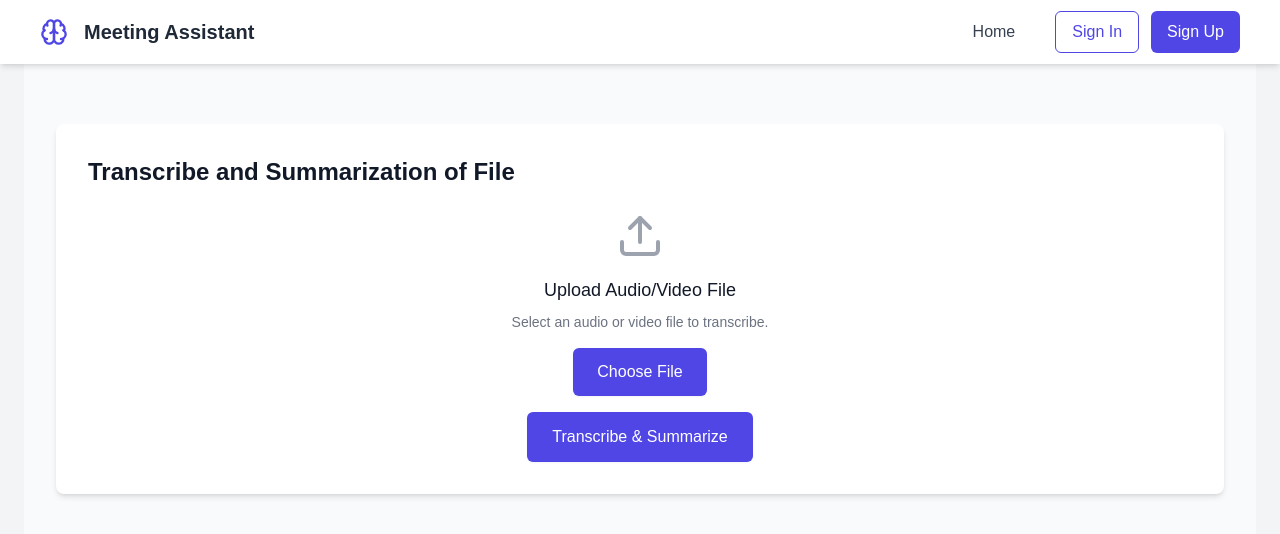
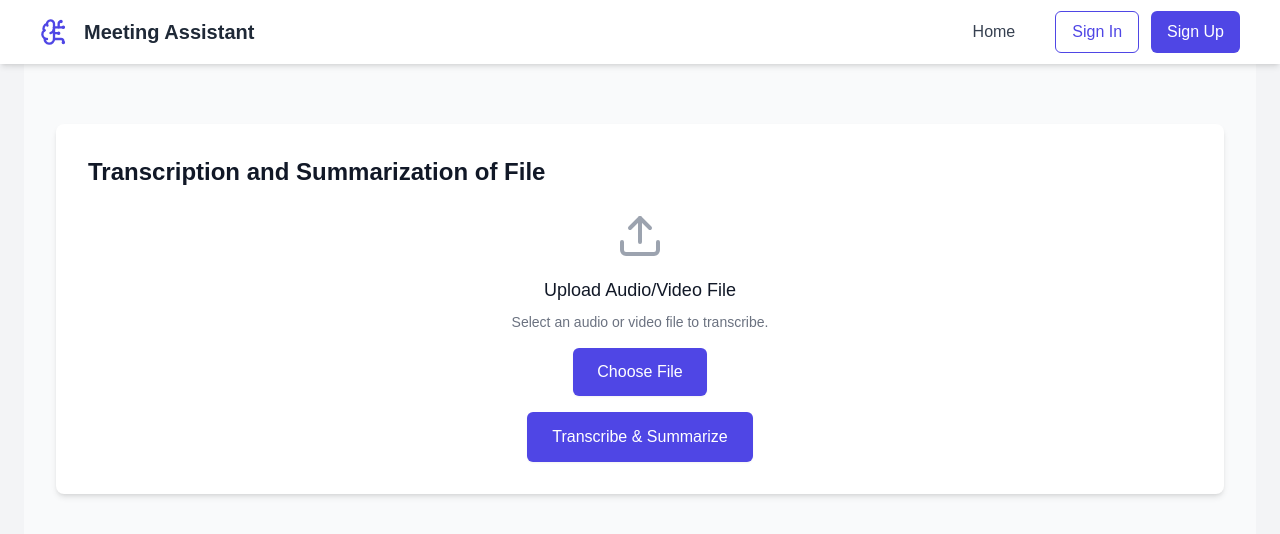
Before and after one commit to bhargavp2004/meeting-assistant-client, a Next.js app: page /meetings/upload in a window 1280 px wide. Shown: the top 534 px of the page. Built offline with nearby package versions, Linux system fonts and the light colour scheme; no server answers.

Commit message:
minor fixes

```diff
--- a/app/components/Navbar.js
+++ b/app/components/Navbar.js
@@ -3,7 +3,7 @@
 import { useEffect, useState } from "react";
 import { useRouter, usePathname } from "next/navigation";
 import { useAuth } from "../components/AuthProvider";
-import { Brain, LogOut, UserCircle2, Menu, X } from "lucide-react";
+import { Brain, LogOut, UserCircle2, Menu, X, BrainCircuit } from "lucide-react";
 
 export default function Navbar() {
   const { isAuthenticated, logout, user } = useAuth();
@@ -17,7 +17,7 @@ export default function Navbar() {
       .then((res) => {
         if (res.ok) {
           logout();
-          router.push("/home");
+          router.push("/");
         }
       })
       .catch(() => router.push("/login"));
@@ -30,9 +30,9 @@ export default function Navbar() {
           {/* Logo */}
           <div
             className="flex items-center space-x-4 cursor-pointer"
-            onClick={() => router.push("/home")}
+            onClick={() => router.push("/")}
           >
-            <Brain className="h-7 w-7 text-indigo-600" />
+            <BrainCircuit className="h-7 w-7 text-indigo-600" />
             <h1 className="text-xl font-semibold text-gray-800">Meeting Assistant</h1>
           </div>
 
@@ -46,7 +46,7 @@ export default function Navbar() {
           {/* Desktop Menu */}
           <div className="hidden md:flex items-center space-x-6 ml-auto">
             <button
-              onClick={() => router.push("/home")}
+              onClick={() => router.push("/")}
               className={`relative text-gray-700 hover:text-indigo-600 px-4 py-2 rounded-md text-md font-medium transition-colors ${
                 pathname === "/" ? "text-indigo-600 border-b-2 border-indigo-600" : ""
               }`}
@@ -127,7 +127,7 @@ export default function Navbar() {
         {/* Mobile Menu */}
         {isMenuOpen && (
           <div className="md:hidden flex flex-col space-y-2 mt-4 bg-white shadow-lg p-4 rounded-md">
-            <button onClick={() => router.push("/home")} className="text-gray-700 hover:text-indigo-600">
+            <button onClick={() => router.push("/")} className="text-gray-700 hover:text-indigo-600">
               Home
             </button>
             {isAuthenticated && (
--- a/app/meetings/upload/page.js
+++ b/app/meetings/upload/page.js
@@ -127,7 +127,7 @@ const UploadPage = () => {
         <div className="min-h-screen bg-gray-50">
             <div className="max-w-7xl mx-auto px-4 sm:px-6 lg:px-8 py-8 pt-20">
                 <div className="bg-white rounded-lg shadow-md p-8">
-                    <h1 className="text-2xl font-bold text-gray-900 mb-6">Transcribe and Summarization of File</h1>
+                    <h1 className="text-2xl font-bold text-gray-900 mb-6">Transcription and Summarization of File</h1>
 
                     {uploadStatus === "idle" && (
                         <div className="text-center">
--- a/app/home/page.js
+++ b/app/page.js
@@ -1,7 +1,7 @@
 "use client";
-import { Brain, Video, FileText } from "lucide-react";
+import { Brain, Video, FileText, BrainCircuit } from "lucide-react";
 import { useRouter } from "next/navigation";
-import { useAuth } from "../components/AuthProvider";
+import { useAuth } from "./components/AuthProvider";
 
 const Home = () => {
   const router = useRouter();
```
Also changed, not shown: 1 other file (tests, documents, lock files or other folders).
